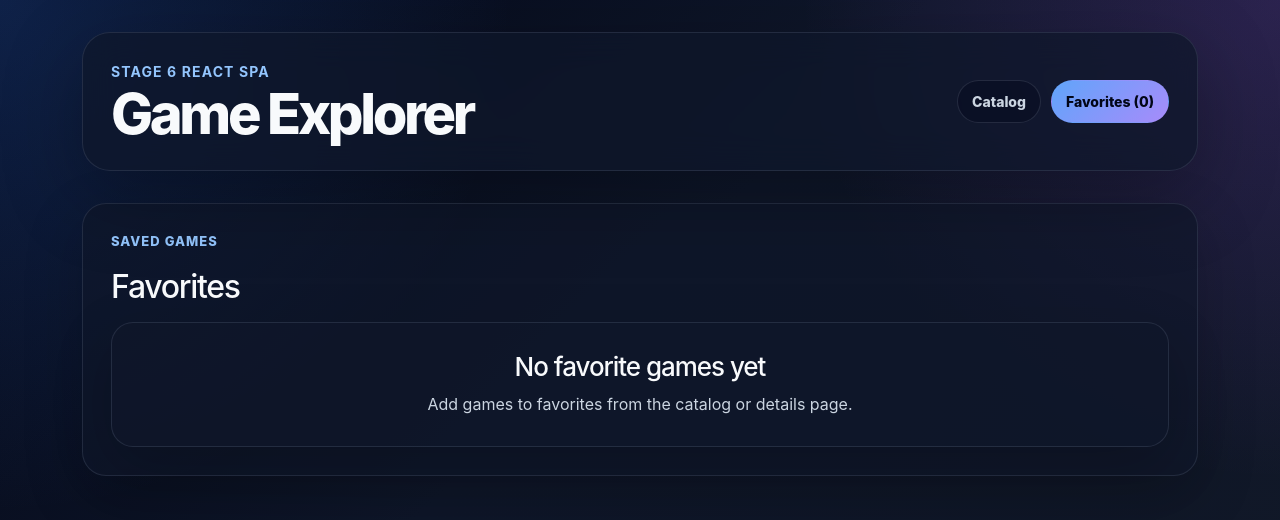
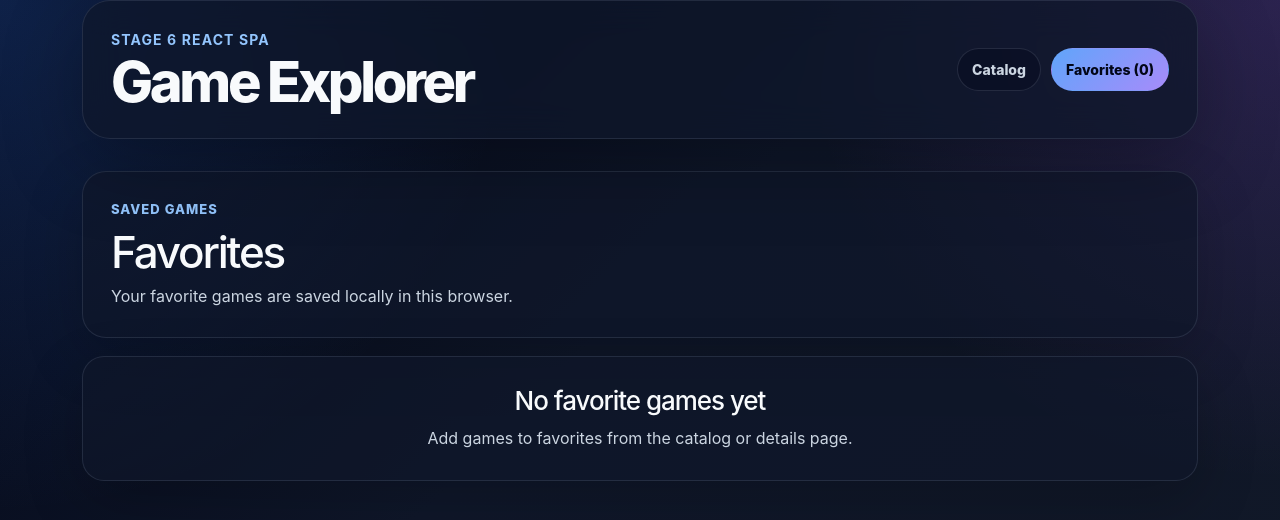
Before and after one commit to He8eco/frontend-workflow-lab, a React (Vite) app in the folder game-explorer/: page /favorites in a window 1280 px wide. Shown: the top 520 px of the page. Built offline with nearby package versions, Linux system fonts and the light colour scheme; no server answers; the database is empty.

Commit message:
style: polish pages

```diff
--- a/game-explorer/src/pages/FavoritesPage.jsx
+++ b/game-explorer/src/pages/FavoritesPage.jsx
@@ -49,8 +49,13 @@ export function FavoritesPage({
 
   return (
     <main className="favorites-page">
-      <p className="page-eyebrow">Saved games</p>
-      <h2>Favorites</h2>
+      <header className="page-header">
+        <p className="page-eyebrow">Saved games</p>
+        <h2>Favorites</h2>
+        <p className="page-description">
+          Your favorite games are saved locally in this browser.
+        </p>
+      </header>
 
       {favoritesContent}
     </main>
--- a/game-explorer/src/pages/GameDetailsPage.jsx
+++ b/game-explorer/src/pages/GameDetailsPage.jsx
@@ -63,7 +63,6 @@ export function GameDetailsPage({
         <div className="details-content">
           <p className="page-eyebrow">{game.genre}</p>
           <h2>{game.title}</h2>
-
           <p className="details-description">{game.description}</p>
 
           <div className="details-grid">
--- a/game-explorer/src/pages/NotFoundPage.jsx
+++ b/game-explorer/src/pages/NotFoundPage.jsx
@@ -4,8 +4,13 @@ import { CatalogState } from '../components/CatalogState'
 export function NotFoundPage() {
   return (
     <main className="not-found-page">
-      <p className="page-eyebrow">404</p>
-      <h2>Page not found</h2>
+      <header className="page-header">
+        <p className="page-eyebrow">404</p>
+        <h2>Page not found</h2>
+        <p className="page-description">
+          This route does not exist in Game Explorer.
+        </p>
+      </header>
 
       <CatalogState
         type="not-found"
--- a/game-explorer/src/styles/pages/_favorites-page.scss
+++ b/game-explorer/src/styles/pages/_favorites-page.scss
@@ -2,16 +2,5 @@
 
 .favorites-page {
   display: grid;
-  gap: $space-6;
-  padding: $space-10;
-  border: 1px solid $border-soft;
-  border-radius: $radius-xl;
-  background: $color-surface-light;
-  box-shadow: $shadow-card;
-
-  h2 {
-    margin: 0;
-    font-size: 32px;
-    letter-spacing: -0.04em;
-  }
+  gap: $space-7;
 }
--- a/game-explorer/src/styles/pages/_layout.scss
+++ b/game-explorer/src/styles/pages/_layout.scss
@@ -1,11 +1,27 @@
 @use '../variables' as *;
 
-.app {
-  padding-top: $space-11;
-  padding-bottom: $space-12;
+.page-header {
+  display: grid;
+  gap: $space-3;
+  padding: $space-10;
+  border: 1px solid $border-soft;
+  border-radius: $radius-xl;
+  background: $color-surface-light;
+  box-shadow: $shadow-card;
 
-  @media (max-width: $breakpoint-sm) {
-    padding-top: $space-8;
-    padding-bottom: $space-11;
+  h2 {
+    margin: 0;
+    color: $color-text;
+    font-size: clamp(32px, 5vw, 44px);
+    line-height: 1;
+    letter-spacing: -0.05em;
   }
 }
+
+.page-description {
+  max-width: 680px;
+  margin: 0;
+  color: $color-muted;
+  font-size: 16px;
+  line-height: 1.6;
+}
--- a/game-explorer/src/styles/pages/_not-found-page.scss
+++ b/game-explorer/src/styles/pages/_not-found-page.scss
@@ -2,16 +2,5 @@
 
 .not-found-page {
   display: grid;
-  gap: $space-6;
-  padding: $space-10;
-  border: 1px solid $border-soft;
-  border-radius: $radius-xl;
-  background: $color-surface-light;
-  box-shadow: $shadow-card;
-
-  h2 {
-    margin: 0;
-    font-size: 32px;
-    letter-spacing: -0.04em;
-  }
+  gap: $space-7;
 }
```
Also changed, not shown: 2 other files (tests, documents, lock files or other folders).
